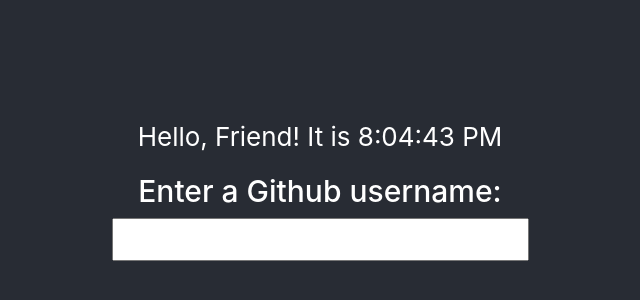
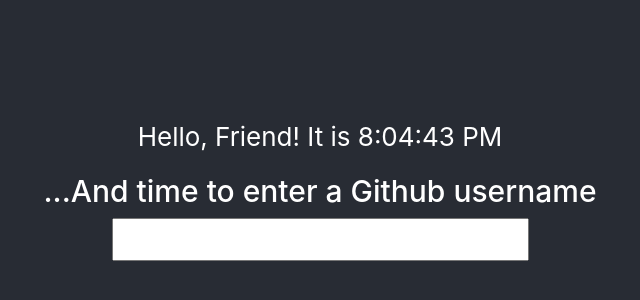
Before and after one commit to kkterai/learn-react-hooks, a React (Create React App) app in the folder class-implementation/: page / in a window 1280 px wide. Shown: the part 182-482 px from the top of the page, without its empty margins (320-960 px from the left). Built offline with nearby package versions, Linux system fonts and the light colour scheme.

Commit message:
Revise text

```diff
--- a/class-implementation/src/App.js
+++ b/class-implementation/src/App.js
@@ -33,7 +33,7 @@
       <div className="App">
           <Clock/>
            <form onSubmit={event => this.handleSubmit(event)}>
-              <h2>Enter a Github username:</h2>
+              <h2>...And time to enter a Github username</h2>
               <input type="text" name="githubUsername" onChange={event => this.handleUsernameChange(event)} value={this.state.githubUsername} />
           </form>
           <Data userInfo={this.state.user}/>
```
Also changed, not shown: 1 other file (tests, documents, lock files or other folders).
